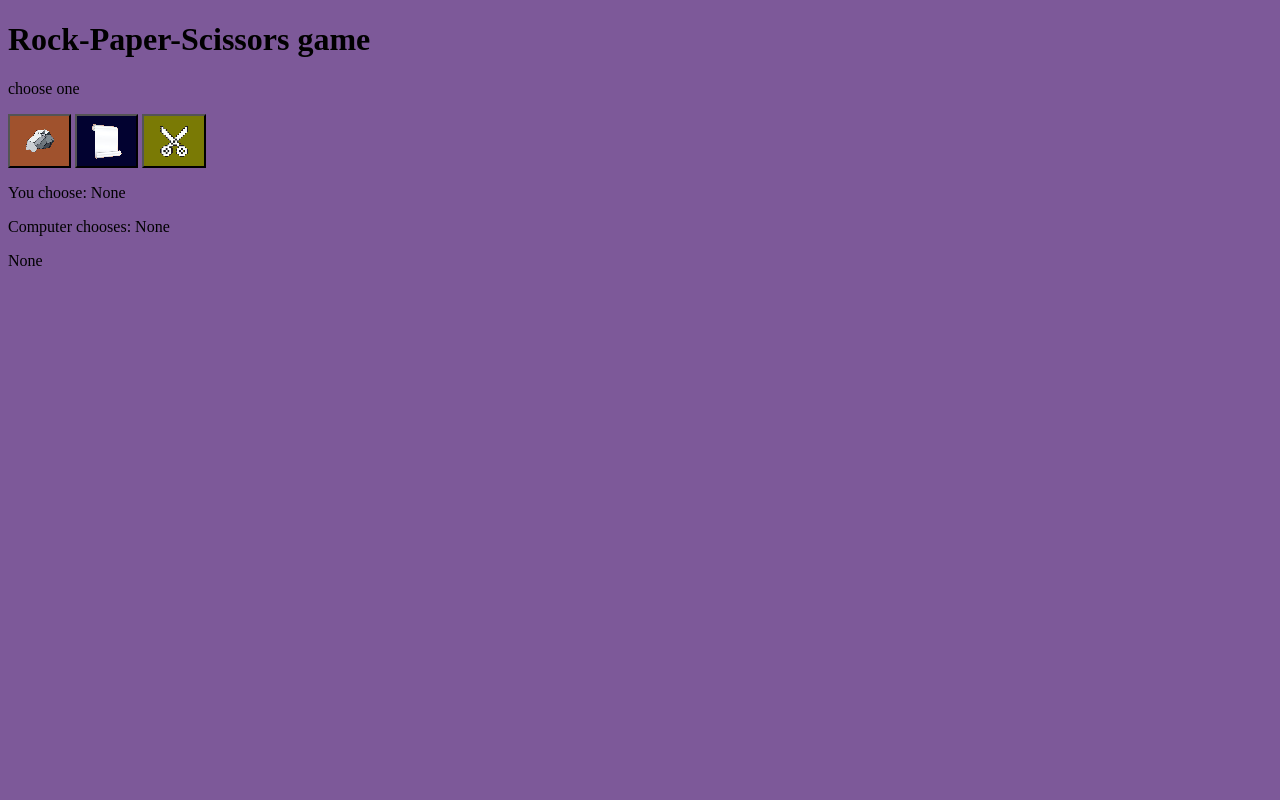
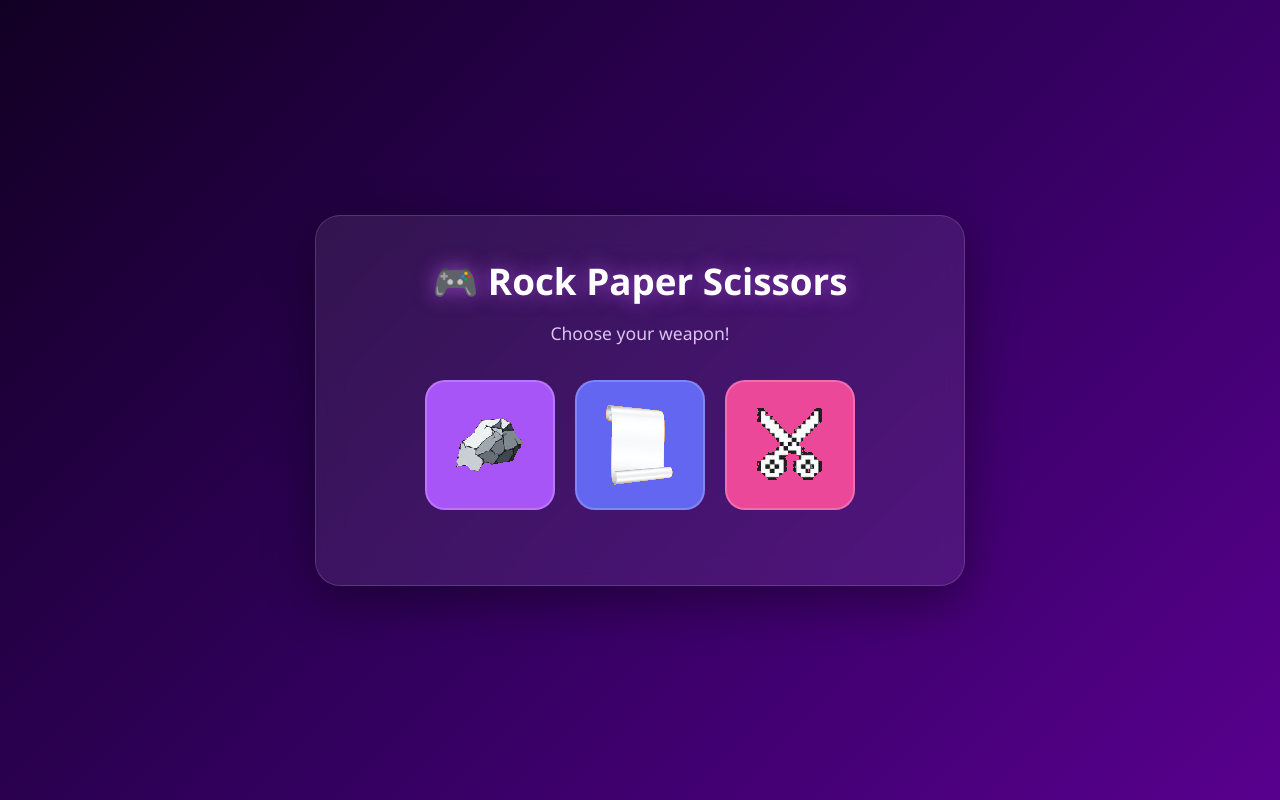
Before and after one commit to favoursamuel-dotcom/rock-paper-scissors, a Flask app: page / in a window 1280 px wide. Run offline with Flask 3, Linux system fonts and the light colour scheme.

Commit message:
added css

```diff
--- a/app.py
+++ b/app.py
@@ -1,3 +1,5 @@
+# timer
+# Score sheet
 import random
 from flask import Flask, render_template, request
 # import PIL as Image
--- a/static/style.css
+++ b/static/style.css
@@ -1,31 +1,264 @@
+/* ===== GLOBAL STYLING ===== */
+
+* {
+  margin: 0;
+  padding: 0;
+  box-sizing: border-box;
+}
+
 body {
-  background-color: rgba(69, 18, 110, 0.699);
+  font-family: "Segoe UI", Tahoma, Geneva, Verdana, sans-serif;
+
+  background: linear-gradient(135deg, #120024, #31005c, #58008e);
+
+  min-height: 100vh;
+
+  display: flex;
+  justify-content: center;
+  align-items: center;
+
+  color: white;
+  padding: 20px;
 }
+
+/* ===== MAIN GAME CONTAINER ===== */
+
+.game-container {
+  background: rgba(255, 255, 255, 0.08);
+
+  backdrop-filter: blur(15px);
+
+  border: 1px solid rgba(255, 255, 255, 0.15);
+
+  border-radius: 25px;
+
+  padding: 40px;
+
+  width: 100%;
+  max-width: 650px;
+
+  text-align: center;
+
+  box-shadow: 0 15px 50px rgba(0, 0, 0, 0.4);
+}
+
+/* ===== TITLE ===== */
+
+h1 {
+  font-size: 2.3rem;
+
+  margin-bottom: 15px;
+
+  color: #ffffff;
+
+  text-shadow: 0 0 20px rgba(204, 102, 255, 0.6);
+}
+
+/* ===== SUBTITLE ===== */
+
+.subtitle {
+  font-size: 1.1rem;
+
+  color: #d8c4f0;
+
+  margin-bottom: 35px;
+}
+
+/* ===== BUTTON CONTAINER ===== */
+
+.choices {
+  display: flex;
+
+  justify-content: center;
+
+  gap: 20px;
+
+  margin-bottom: 35px;
+}
+
+/* ===== GENERAL BUTTON STYLING ===== */
+
+.choices button {
+  width: 130px;
+  height: 130px;
+
+  border-radius: 20px;
+
+  border: 2px solid rgba(255, 255, 255, 0.2);
+
+  cursor: pointer;
+
+  background-repeat: no-repeat;
+
+  background-position: center;
+
+  background-size: 55%;
+
+  transition: all 0.3s ease;
+}
+
+/* ===== ROCK BUTTON ===== */
 
 .rock {
   background-image: url("Images/rock.svg");
-  background-position: center;
-  background-color: sienna;
-  background-size: 50%;
-  background-repeat: no-repeat;
-  width: 5%;
-  padding: 2%;
+
+  background-color: #a855f7;
 }
+
+/* ===== PAPER BUTTON ===== */
+
 .paper {
   background-image: url("Images/paper.svg");
-  background-color: rgb(2, 2, 48);
-  background-position: center;
-  background-size: 50%;
-  background-repeat: no-repeat;
-  width: 5%;
-  padding: 2%;
+
+  background-color: #6366f1;
 }
+
+/* ===== SCISSORS BUTTON ===== */
+
 .scissors {
   background-image: url("Images/scissors.svg");
-  background-color: rgb(122, 122, 5);
-  background-position: center;
-  background-size: 50%;
-  background-repeat: no-repeat;
-  width: 5%;
-  padding: 2%;
+
+  background-color: #ec4899;
 }
+
+/* ===== HOVER EFFECT ===== */
+
+.choices button:hover {
+  transform: translateY(-8px) scale(1.05);
+
+  box-shadow: 0 10px 30px rgba(168, 85, 247, 0.5);
+
+  border-color: white;
+}
+
+/* ===== CLICK EFFECT ===== */
+
+.choices button:active {
+  transform: scale(0.95);
+}
+
+/* ===== RESULT SECTION ===== */
+
+.result-container {
+  background: rgba(0, 0, 0, 0.25);
+
+  padding: 25px;
+
+  border-radius: 18px;
+
+  margin-top: 20px;
+}
+
+.result-container h2 {
+  color: #e9d5ff;
+
+  margin-bottom: 20px;
+
+  font-size: 1.4rem;
+}
+
+/* ===== PLAYER VS COMPUTER ===== */
+
+.battle {
+  display: flex;
+
+  justify-content: space-around;
+
+  align-items: center;
+
+  gap: 15px;
+
+  margin-bottom: 25px;
+}
+
+.player,
+.computer {
+  flex: 1;
+}
+
+.player h3,
+.computer h3 {
+  color: #c084fc;
+
+  margin-bottom: 10px;
+
+  font-size: 0.95rem;
+}
+
+.player p,
+.computer p {
+  font-size: 1.3rem;
+
+  font-weight: bold;
+
+  text-transform: capitalize;
+}
+
+/* ===== VS TEXT ===== */
+
+.vs {
+  font-size: 1.5rem;
+
+  font-weight: bold;
+
+  color: #f472b6;
+}
+
+/* ===== GAME RESULT ===== */
+
+.result-message {
+  font-size: 1.3rem;
+
+  font-weight: bold;
+
+  color: #facc15;
+
+  padding: 15px;
+
+  border-radius: 12px;
+
+  background: rgba(255, 255, 255, 0.08);
+}
+
+/* ===== MOBILE RESPONSIVENESS ===== */
+
+@media (max-width: 600px) {
+  .game-container {
+    padding: 25px 15px;
+  }
+
+  h1 {
+    font-size: 1.7rem;
+  }
+
+  .choices {
+    gap: 10px;
+  }
+
+  .choices button {
+    width: 90px;
+    height: 90px;
+
+    background-size: 60%;
+  }
+
+  .battle {
+    gap: 10px;
+  }
+
+  .player p,
+  .computer p {
+    font-size: 1rem;
+  }
+
+  .result-message {
+    font-size: 1.1rem;
+  }
+}
+
+@media (max-width: 350px) {
+  .choices button {
+    width: 75px;
+    height: 75px;
+  }
+}
--- a/templates/index.html
+++ b/templates/index.html
@@ -2,26 +2,76 @@
 <html lang="en">
   <head>
     <meta charset="UTF-8" />
+
     <meta name="viewport" content="width=device-width, initial-scale=1.0" />
-    <title>Rock-paper-scissors game</title>
+
+    <title>Rock Paper Scissors</title>
+
     <link
       rel="stylesheet"
       href="{{ url_for('static', filename='style.css') }}" />
   </head>
+
   <body>
-    <div class="overlay">
-      <h1>Rock-Paper-Scissors game</h1>
-      <p>choose one</p>
+    <main class="game-container">
+      <h1>🎮 Rock Paper Scissors</h1>
+
+      <p class="subtitle">Choose your weapon!</p>
+
+      <!-- GAME BUTTONS -->
+
       <form action="/" method="POST">
-        <div>
-          <button name="choice" value="rock" type="submit" class="rock"> </button>
-          <button name="choice" value="paper" type="submit" class="paper"> </button>
-          <button name="choice" value="scissors" type="submit" class="scissors"> </button>
+        <div class="choices">
+          <button
+            class="rock"
+            name="choice"
+            value="rock"
+            type="submit"
+            aria-label="Rock"></button>
+
+          <button
+            class="paper"
+            name="choice"
+            value="paper"
+            type="submit"
+            aria-label="Paper"></button>
+
+          <button
+            class="scissors"
+            name="choice"
+            value="scissors"
+            type="submit"
+            aria-label="Scissors"></button>
         </div>
       </form>
-      <p>You choose: {{ players_choice }}</p>
-      <p>Computer chooses: {{ computer_choice }}</p>
-      <p>{{ result }}</p>
-    </div>
+
+      <!-- GAME RESULT -->
+
+      {% if result %}
+
+      <section class="result-container">
+        <h2>Round Result</h2>
+
+        <div class="battle">
+          <div class="player">
+            <h3>YOU</h3>
+
+            <p>{{ players_choice }}</p>
+          </div>
+
+          <div class="vs">VS</div>
+
+          <div class="computer">
+            <h3>COMPUTER</h3>
+
+            <p>{{ computer_choice }}</p>
+          </div>
+        </div>
+
+        <div class="result-message">{{ result }}</div>
+      </section>
+
+      {% endif %}
+    </main>
   </body>
 </html>
```
